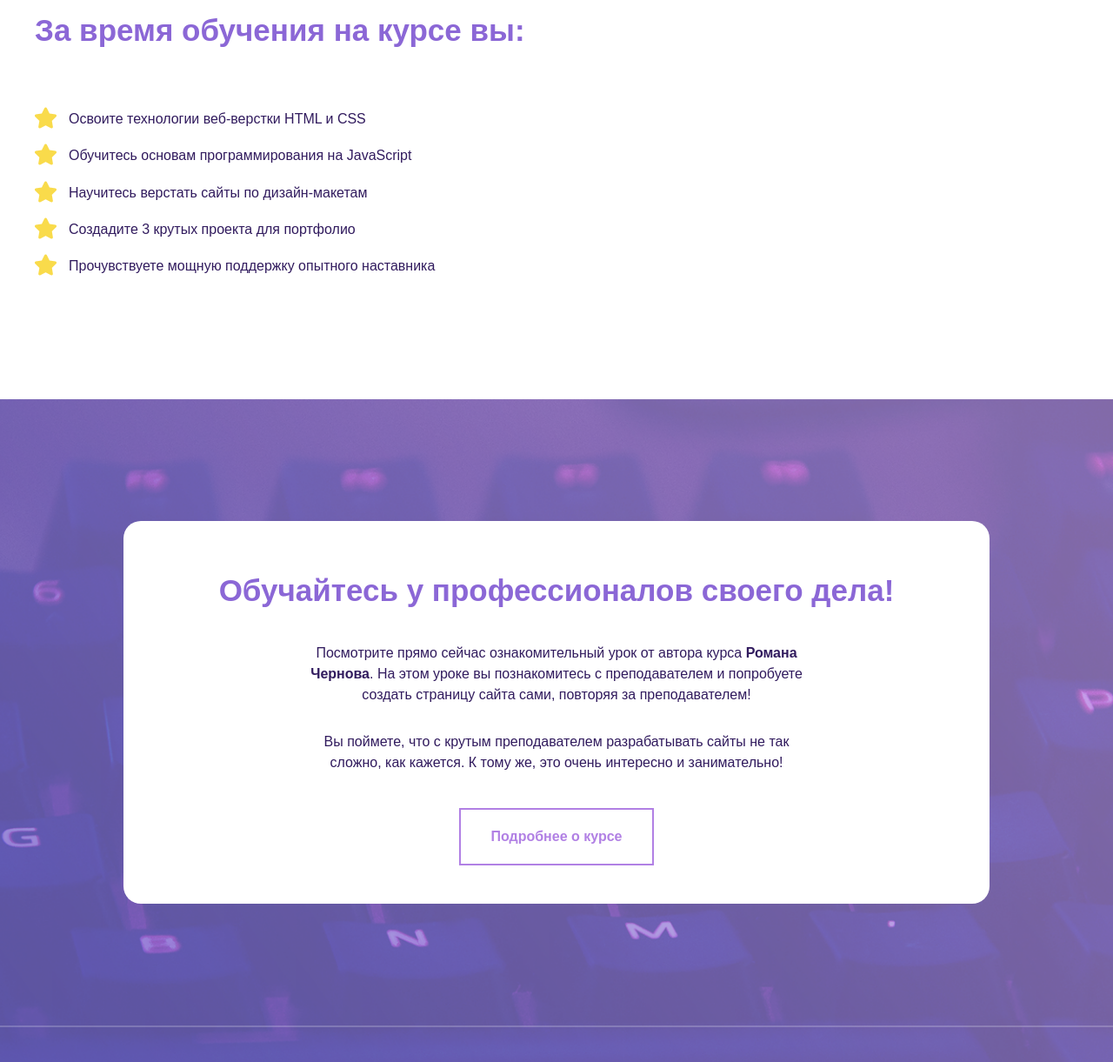
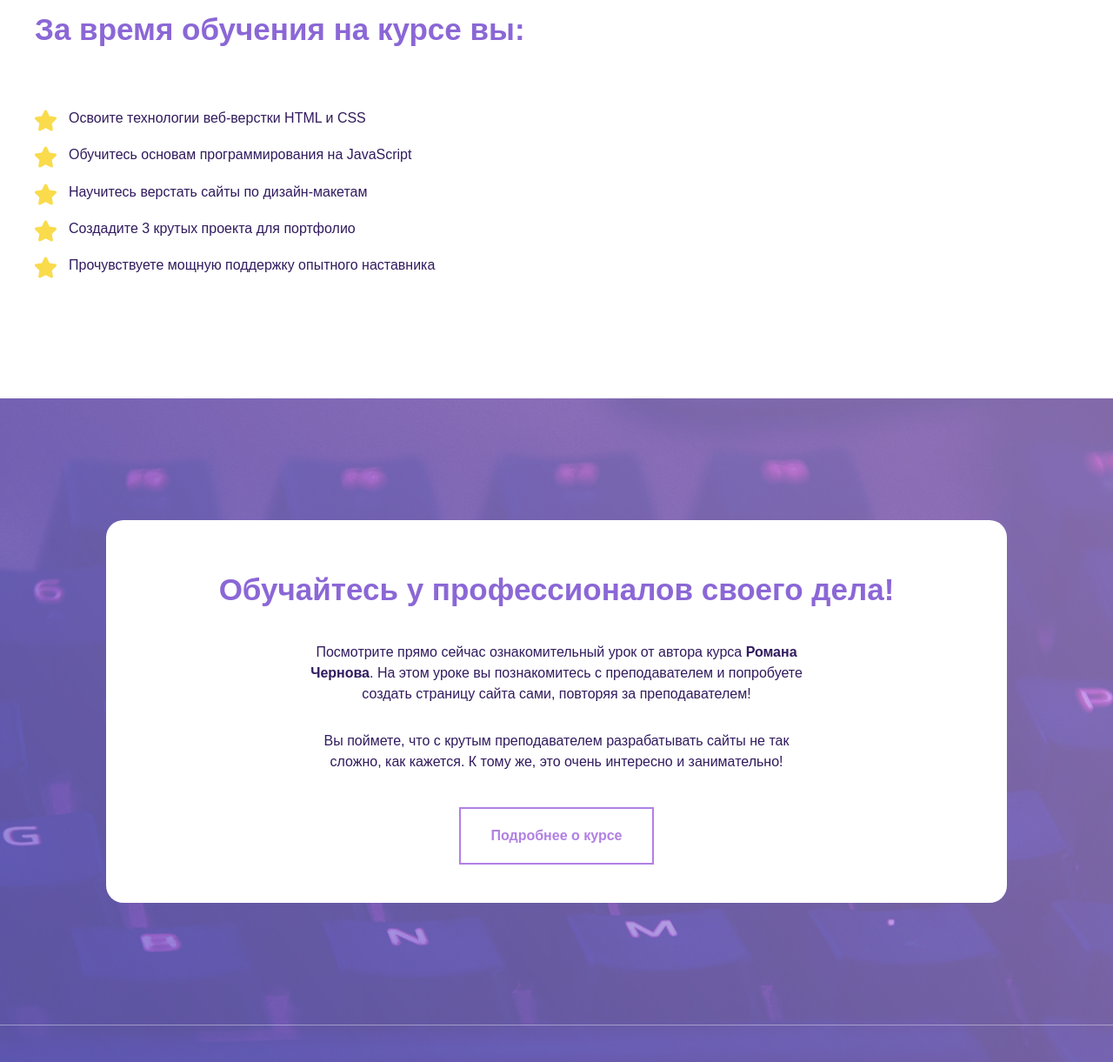
Before and after one commit to semamih/ControlTask-2, a plain HTML site: page index.html in a window 1280 px wide. Shown: the part 950-2171 px from the top of the page at 87% size. Drawn offline with Linux system fonts and the light colour scheme.

Commit message:
add changes

```diff
--- a/css/styles.css
+++ b/css/styles.css
@@ -3,7 +3,7 @@
     margin: 0;
 }
 body {
-    font-family: Arial, sans-serif;
+    font-family: Arial, serif;
 }
 .main {
     background-image: url("../images/bg.png");
@@ -16,11 +16,6 @@ body {
     background-repeat: no-repeat;
     background-size: cover;
     background-position: center;
-}
-
-.line {
-    border: 1px solid #fff;
-    opacity: 0.2;
 }
 .container {
     max-width: 1200px;
@@ -39,6 +34,7 @@ button {
 
 .header {
     padding: 35px 0 33px 0;
+    border-bottom: 1px solid rgba(255, 255, 255, 0.4);
 }
 .menu {
     display: inline-block;
@@ -87,17 +83,22 @@ button {
 /* skills */
 
 .skills {
-    padding: 140px 0;
+    padding-top: 140px;
+    padding-bottom: 140px;
 }
 .star {
     float: left;
     margin-right: 14px;
+    margin-top: 4px;
 }
 .skills-title {
     margin-bottom: 68px;
     font-size: 35px;
     color: rgb(139, 103, 214);
     font-weight: bold;
+}
+.skills ul {
+    list-style: none;
 }
 .skills-item {
     margin-bottom: 15px;
@@ -119,7 +120,7 @@ button {
 .details-container {
     max-width: 996px;
     margin: 0 auto;
-    padding: 60px 0 44px 0;
+    padding: 60px 20px 44px 20px;
     border-radius: 20px;
     background-color: rgb(255, 255, 255);
     text-align: center;
@@ -159,6 +160,7 @@ button {
 .footer {
     text-align: center;
     padding: 46px 0;
+    border-top: 1px solid rgba(255, 255, 255, 0.4);
 }
 .footer-logo {
     margin: 0;
--- a/index.html
+++ b/index.html
@@ -4,6 +4,7 @@
     <meta charset="UTF-8">
     <title>ITLOGIA.RU</title>
     <link rel="stylesheet" href="css/styles.css">
+    <meta name="viewport" content="width=device-width, initial-scale=1.0">
 </head>
 <body>
     <section class="main">
@@ -19,7 +20,6 @@
                 </nav>
             </div>
         </header>
-        <div class="line"></div>
         <div class="intro">
             <div class="container">
                 <h1 class="intro-title">Вёрстка сайтов с Романом Черновым</h1>
@@ -32,26 +32,28 @@
     <section class="skills">
         <div class="container">
             <h2 class="skills-title">За время обучения на курсе вы:</h2>
-            <div class="skills-item">
+            <ul>
+                <li class="skills-item">
                     <img src="images/star.png" alt="star" class="star">
                     <p class="skills-item-text">Освоите технологии веб-верстки HTML и CSS</p>
-            </div>
-            <div class="skills-item">
+                </li>
+                <li class="skills-item">
                     <img src="images/star.png" alt="star" class="star">
                     <p class="skills-item-text">Обучитесь основам программирования на JavaScript</p>
-            </div>
-            <div class="skills-item">
+                </li>
+                <li class="skills-item">
                     <img src="images/star.png" alt="star" class="star">
                     <p class="skills-item-text">Научитесь верстать сайты по дизайн-макетам</p>
-            </div>
-            <div class="skills-item">
+                </li>
+                <li class="skills-item">
                     <img src="images/star.png" alt="star" class="star">
                     <p class="skills-item-text">Создадите 3 крутых проекта для портфолио</p>
-            </div>
-            <div class="skills-item">
+                </li>
+                <li class="skills-item">
                     <img src="images/star.png" alt="star" class="star">
                     <p class="skills-item-text">Прочувствуете мощную поддержку опытного наставника</p>
-            </div>
+                </li>
+            </ul>
         </div>
     </section>
     <section class="end">
@@ -68,7 +70,6 @@
                 <button class="button details-button">Подробнее о курсе</button>
             </div>
         </div>
-        <div class="line"></div>
         <footer class="footer">
             <div class="container">
                 <img src="images/logo.png" alt="Логотип" class="logo footer-logo">
```
Lines whose indentation alone changed are shown as unchanged.
